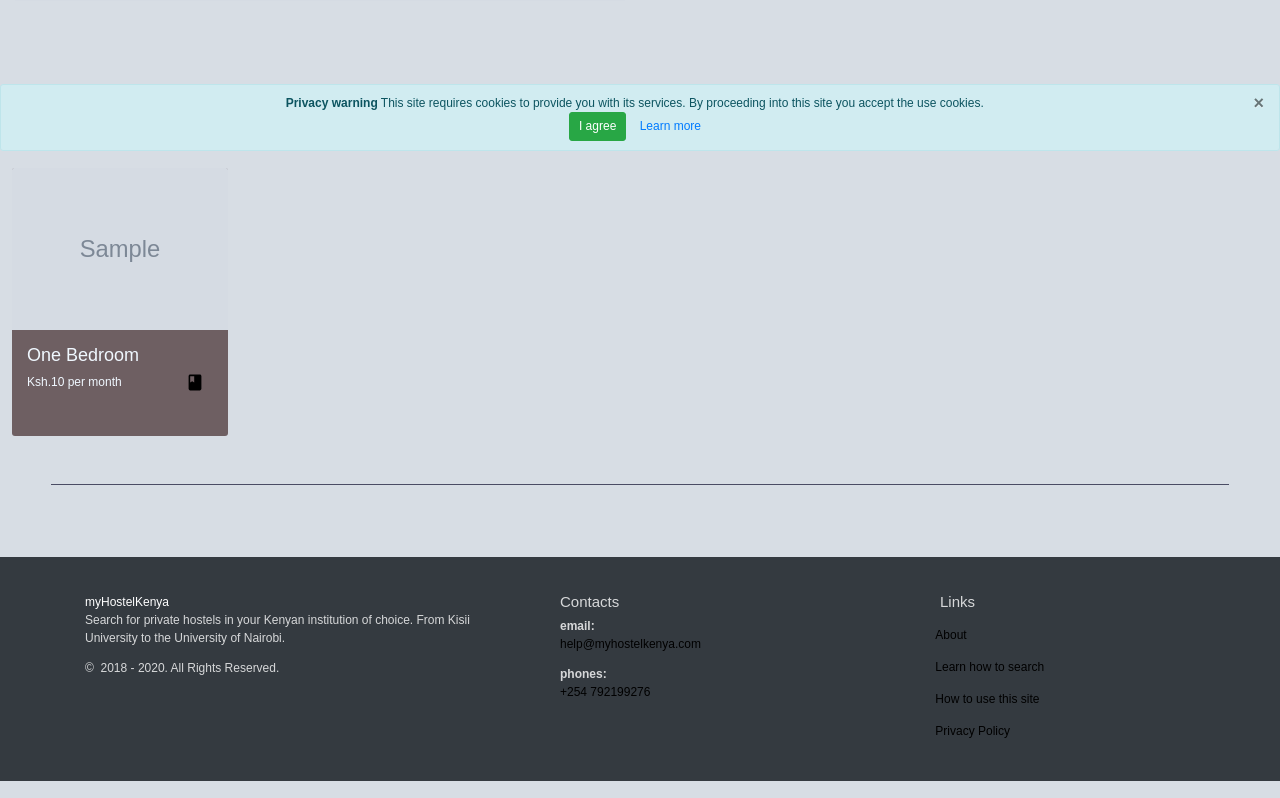
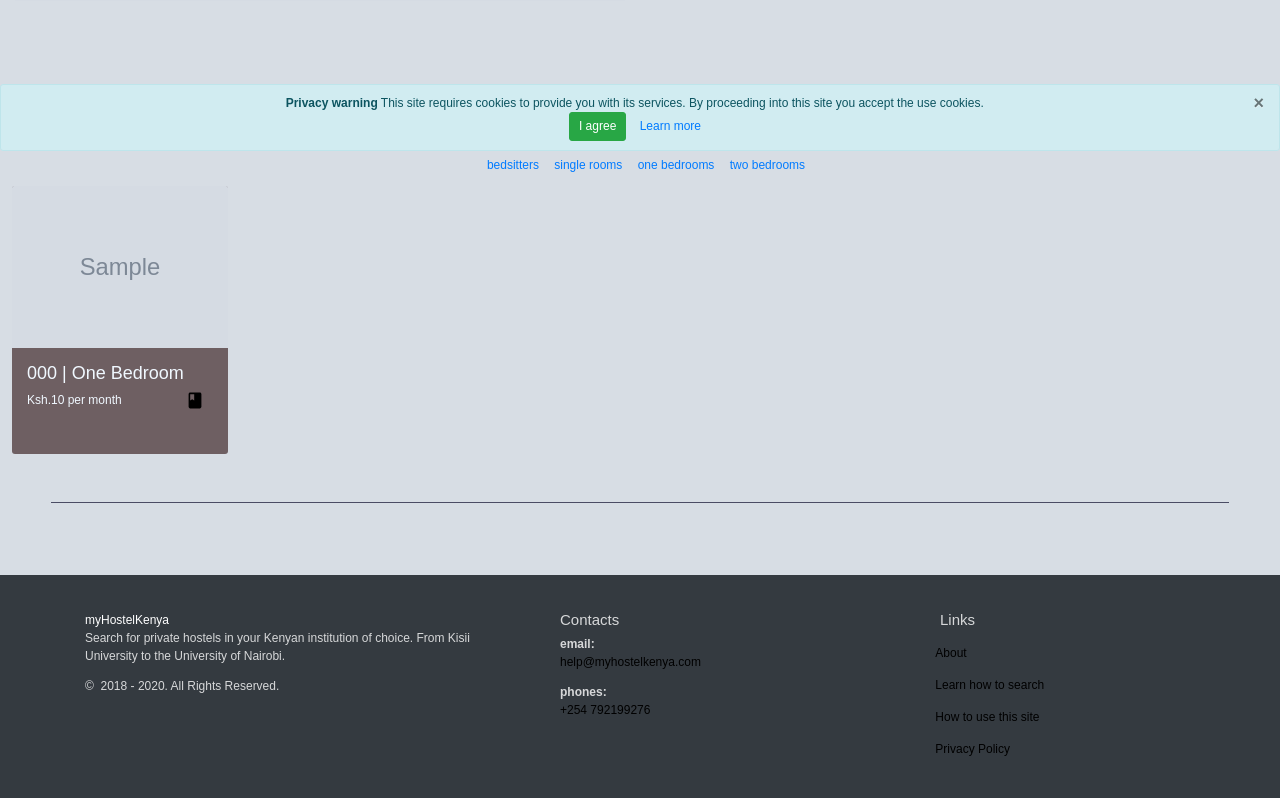
Before and after one commit to muremwa/myHostelKE, a Django app: a page that uses myhostel/book/templates/book/room.html in a window 1280 px wide. Shown: the part 649-1447 px from the top of the page. Run offline with Django 3.2, Linux system fonts and the light colour scheme; tables that the repository leaves empty hold one stand-in row (values such as "Sample post"); grey boxes marked "Sample" are stand-in pictures; some libraries are stand-ins or nearby versions.

Commit message:
filtering and requirements added

```diff
--- a/myhostel/book/models.py
+++ b/myhostel/book/models.py
@@ -138,9 +138,7 @@ class Room(models.Model):
 
     def clean(self):
         # price should not be lower or higher than price range
-        # noinspection PyUnresolvedReferences
         hostel_range = self.hostel.get_prices()
-        # noinspection PyTypeChecker
         if self.price < int(hostel_range[0]) or self.price > int(hostel_range[-1]):
             raise ValidationError(_(
                 "Ensure price is within the price range of the \"{}\" that is between {} and {}".format(
--- a/myhostel/book/templates/book/hostel_detail.html
+++ b/myhostel/book/templates/book/hostel_detail.html
@@ -66,12 +66,19 @@
         </div>
     </div>
 
+    <div id="available-rooms">
         {% if rooms %}
         <hr class="main-divider">
 
-    <div style="color: #4a4c64;" class="available-rooms">
+        <div style="color: #4a4c64;">
             <div class="container text-center">
-            <h2>rooms at the {{ hostel.name }} {% if filtered %} <small>Filtered by {{ filtered }}</small>{% endif %} ({{ rooms.count }})</h2>
+                <h2>rooms at the {{ hostel.name }} {% if filtered %} <small>Filtered by {{ filtered }} <a href="{% url 'book:hostel' hostel.slug %}#available-rooms">See all rooms instead</a></small>{% endif %} ({{ rooms.count }})</h2>
+                <ul id="room-filters">
+                    <li><a href="?filtered=Bedsitter#available-rooms">bedsitters</a></li>
+                    <li><a href="?filtered=Single Room#available-rooms">single rooms</a></li>
+                    <li><a href="?filtered=One Bedroom#available-rooms">one bedrooms</a></li>
+                    <li><a href="?filtered=Two Bedroom#available-rooms">two bedrooms</a></li>
+                </ul>
             </div>
 
 
@@ -84,8 +91,12 @@
 
         </div>
         {% else %}
-        <h2 class="text-center">{{ hostel}} has no {{ filtered }} rooms available rooms for booking</h2>
+            <h2 class="text-center">
+                {{ hostel}} has no {{ filtered }} rooms available rooms for booking
+                <a href="{% url 'book:hostel' hostel.slug %}#available-rooms">See all rooms</a>
+            </h2>
         {% endif %}
+    </div>
 
     <hr class="main-divider">
 
@@ -128,5 +139,3 @@
 	{% include 'home/over_view.html' %}
 
 {% endblock content %}
-
-{% block script %}<script src="{% static 'book/js/hostel_detail.js' %}"></script>{% endblock script %}
--- a/myhostel/book/templates/book/now.html
+++ b/myhostel/book/templates/book/now.html
@@ -32,8 +32,10 @@
             </div>
 
             <div class="alert alert-info">
-                <h2>You are booking the room below</h2>
-                <p><a href="{{ room.get_absolute_url }}">{{ room.room_number}}</a> from <strong>{{ room.hostel}}</strong></p>
+                <h2>
+                    You are booking
+                    <a href="{{ room.get_absolute_url }}">{{ room.room_number}}</a> from <strong>{{ room.hostel}}</strong>
+                </h2>
 
                 <p class="lead">Once you book you will be contacted by us and give more details on how to retain the room</p>
             </div>
--- a/myhostel/book/templates/book/room.html
+++ b/myhostel/book/templates/book/room.html
@@ -3,7 +3,7 @@
 <div class="card room">
     <a href="{% url 'book:room' hostel.slug room.room_number %}"><img src="{{ room.get_main_image }}" alt="image of a room" class="card-img-top"></a>
     <div class="card-body">
-        <h4 class="card-text room-type">{{ room.get_house_type }}</h4>
+        <h4 class="card-text room-type">{{ room.room_number }} | {{ room.get_house_type }}</h4>
         <div class="row">
             <p class="col-sm-8">Ksh.{{room.price}} per month</p>
             <div class="col-sm-4">
--- a/myhostel/book/templates/book/room_detail.html
+++ b/myhostel/book/templates/book/room_detail.html
@@ -37,7 +37,7 @@
                 </div>
             {% endif %}
             {% else %}
-            <h2>This room is already booked</h2>
+            <h2>{{ room.room_number }} is already booked</h2>
             {% endif %}
         </div>
     </div>
@@ -65,5 +65,3 @@
 {% include 'home/over_view.html' %}
 
 {% endblock content %}
-
-{% block script %}<script src="{% static 'book/js/room.js' %}"></script>{% endblock script %}
--- a/myhostel/book/templates/book/search.html
+++ b/myhostel/book/templates/book/search.html
@@ -122,7 +122,7 @@
                     <div class="result" data-toggle="tooltip" data-placement="right" data-html="true" title="<img src='{{result.get_main_image}}' style='width: 100%;'> <br> <p>{{ result.distance_from_admin }} meters from admin</p>">
                         <a href="{% url 'book:hostel' result.slug %}">
                             <div class="result-name text-center">
-                                <h3>{{ result.name }}</strong><br/><small><img class="locate-pin-hostel" src="{% static 'svg/place.svg' %}" alt=""> {{result.location}}</small></h3>
+                                <h3><strong>{{ result.name }}</strong><br/><small><img class="locate-pin-hostel" src="{% static 'svg/place.svg' %}" alt=""> {{result.location}}</small></h3>
                                 <hr>
                             </div>
                             <div class="more-result-info">
--- a/myhostel/book/views.py
+++ b/myhostel/book/views.py
@@ -63,6 +63,7 @@ class HostelDetail(generic.DetailView):
 
     def get_rooms_to_display(self):
         room_set = self.object.all_available_rooms()
+        filter_by = None
 
         # filter the rooms according to a search result
         if 'filtered' in self.request.GET:
@@ -74,6 +75,7 @@ class HostelDetail(generic.DetailView):
             if filter_by in house_types:
                 room_set = room_set.filter(house_type__exact=house_types[filter_by])
 
+            # filter by price range
             elif re.search(r'\d+-\d+', filter_by):
                 prices = filter_by.split('-')
                 room_set = room_set.filter(
@@ -82,16 +84,17 @@ class HostelDetail(generic.DetailView):
                     price__lte=prices[1]
                 )
 
+            # filter by price below 'filter_by'
             elif re.search(r'\d{3,6}', filter_by):
                 room_set = room_set.filter(price__lte=filter_by)
+                filter_by = "below Ksh.%s" % filter_by
 
-        return room_set
+        return room_set, filter_by
 
     def get_context_data(self, **kwargs):
         context = super().get_context_data(**kwargs)
         context['hostel_suggestions'] = self.hostel_suggestions(context['hostel'])
-        context['rooms'] = self.get_rooms_to_display()
-        context['filtered'] = self.request.GET.get('filtered', None)
+        context['rooms'], context['filtered'] = self.get_rooms_to_display()
 
         # add a view to the hostel using sessions. Has this user seen this hostel before?
         seen = self.request.session.setdefault('hostels_seen', [])
@@ -306,7 +309,7 @@ class Search(generic.TemplateView):
             if school:
                 results = results.filter(institution=school)
 
-        elif field in ["BEDROOM", ]:
+        elif field in ["BEDROOM", "ROOM", "ROOMS"]:
             # house types
             look_up = look_up.upper()
             term = 'house_type'
--- a/myhostel/myhostel/static/book/css/hostel_detail.css
+++ b/myhostel/myhostel/static/book/css/hostel_detail.css
@@ -68,6 +68,12 @@
     color: aliceblue;
 }
 
+#room-filters > li{
+    text-decoration: none;
+    display: inline;
+    margin-left: 1em;
+}
+
 @media screen and ( max-width: 575px){
     .book-ico img {
         width: 5em;
--- /dev/null
+++ b/requirements.txt
@@ -0,0 +1,2 @@
+Django==2.1.5
+Pillow==5.3.0
```
Also changed, not shown: myhostel/book/templates/book/success_booking.html (+3 -5 lines), myhostel/myhostel/static/book/js/hostel_detail.js (deleted, +0 -9 lines), README.md, myhostel/myhostel/static/book/js/room.js (deleted). Lines whose indentation alone changed are shown as unchanged.
